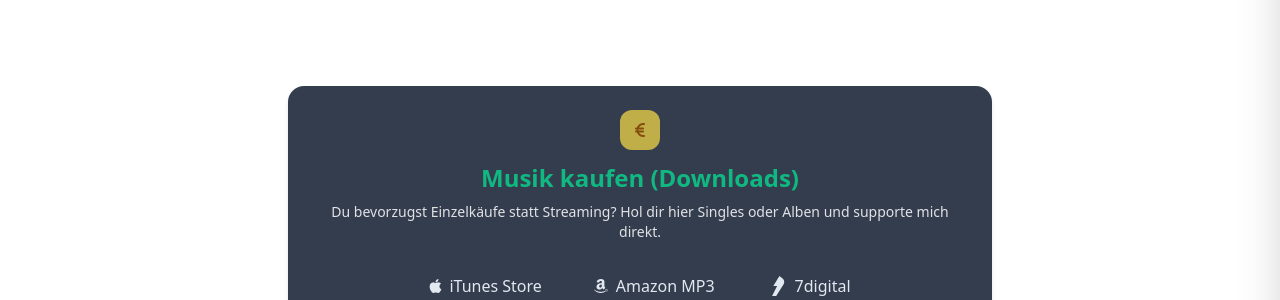
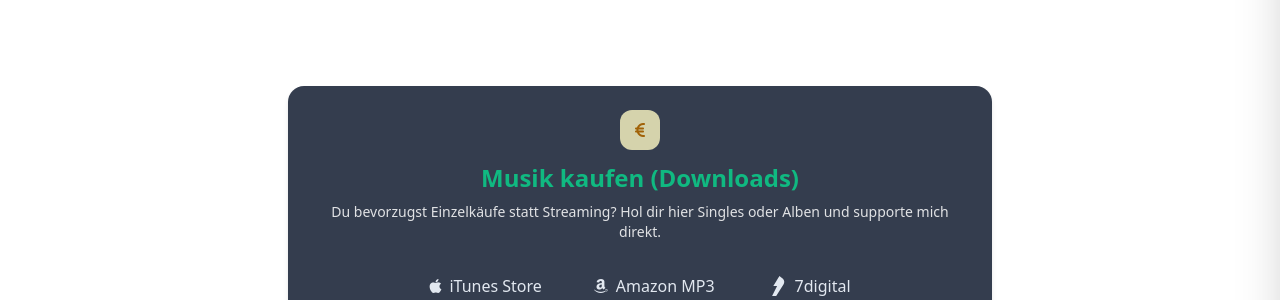
Before and after one commit to Silituz/silituz-website, a Jekyll site: the page built from support.html, in a window 1280 px wide and 900 px high, scrolled down 991 px. Shown: the part 150-450 px from the top of the window. Built offline with Jekyll 4.4.1, drawn with Linux system fonts in a browser that asks for light colours; nearby versions of some CDN libraries.

Commit message:
Update support_shared.html

```diff
--- a/_includes/support_shared.html
+++ b/_includes/support_shared.html
@@ -55,7 +55,7 @@ class="group relative inline-block px-6 py-2.5 rounded-lg bg-emerald-500 font-se
 <section class="py-10 text-center">
   <div class="max-w-3xl mx-auto px-4 sm:px-6 lg:px-8">
     <div class="p-6 rounded-2xl shadow-md bg-slate-800/90 text-white">
-      <div class="mx-auto mb-3 w-10 h-10 rounded-xl bg-yellow-300/70 text-yellow-800 flex items-center justify-center">
+      <div class="mx-auto mb-3 w-10 h-10 rounded-xl bg-yellow-100/80 text-yellow-700 flex items-center justify-center">
         <i class="fa-solid fa-euro-sign"></i>
       </div>
       <h2 class="text-2xl font-bold text-emerald-500">
```
